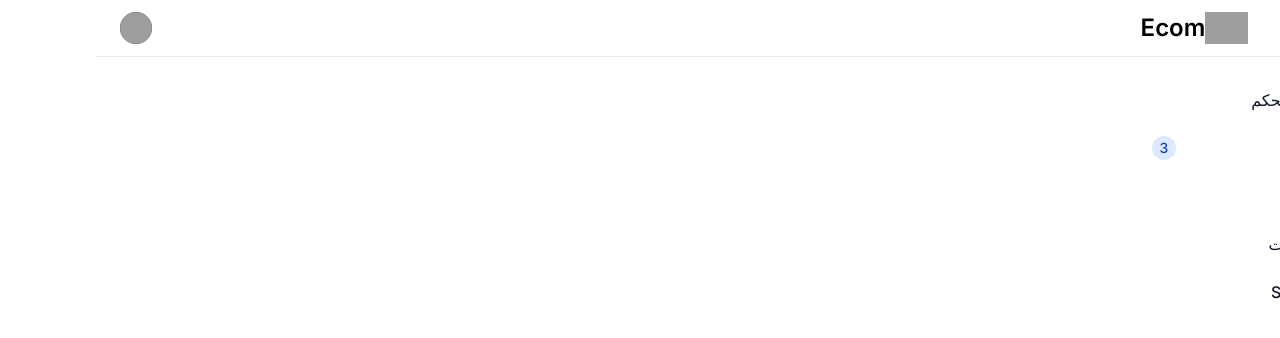
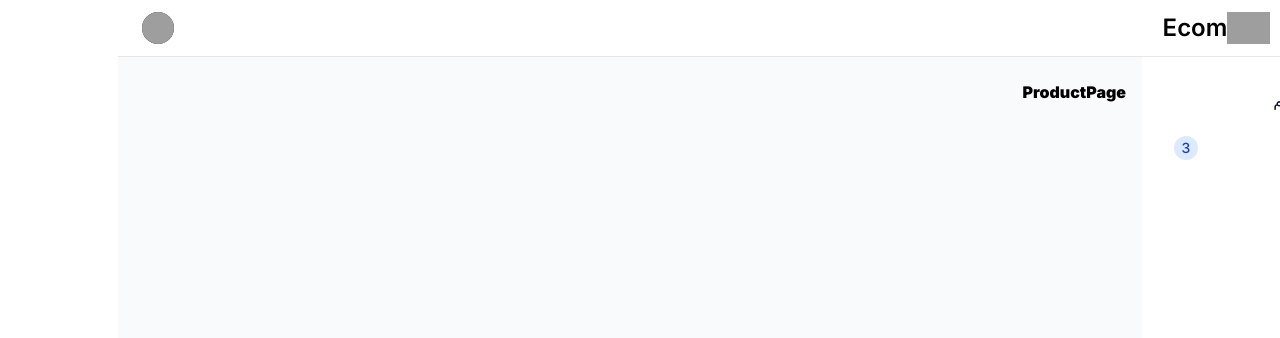
Before and after one commit to YassineBouchama1/Product-Page-Generator-FullStack, a Next.js app in the folder Front/: page /admin/products in a window 1280 px wide. Shown: the top 338 px of the page. Built offline with nearby package versions, Linux system fonts and the light colour scheme; grey boxes are pictures that could not be loaded.

Commit message:
create sidebar

```diff
--- a/Front/src/app/admin/layout.tsx
+++ b/Front/src/app/admin/layout.tsx
@@ -8,12 +8,12 @@ export default function AdminLayout({
   children: React.ReactNode;
 }) {
   return (
-    <>
+    <main className="flex">
       <NavBar />
-      <main>
-        <SideBar />
+      <SideBar />
+      <div className="p-4 md:mr-64 bg-gray-50 w-full h-[100dvh] pt-20 ">
         {children}
-      </main>
-    </>
+      </div>
+    </main>
   );
 }
--- a/Front/src/app/admin/products/page.tsx
+++ b/Front/src/app/admin/products/page.tsx
@@ -1,5 +1,5 @@
 import React from "react";
 
 export default function ProductPage() {
-  return <div>ProductPage</div>;
+  return <div className="text-black font-black">ProductPage</div>;
 }
--- a/Front/src/components/AdminDashboard/SideBar.tsx
+++ b/Front/src/components/AdminDashboard/SideBar.tsx
@@ -4,7 +4,7 @@ export default function SideBar() {
   return (
     <aside
       id="logo-sidebar"
-      className={`fixed ${" right-[-100%]"} sm:right-0 top-0 z-40 w-64 h-screen pt-20 transition-right duration-300 ease-in-out bg-white border-r border-gray-200 sm:translate-x-0 dark:bg-gray-800 dark:border-gray-700`}
+      className={`fixed right-[-100%] sm:right-0 top-0 z-40 w-64 h-screen pt-20 transition-right duration-300 ease-in-out bg-white border-r border-gray-200 sm:translate-x-0 dark:bg-gray-800 dark:border-gray-700`}
       aria-label="Sidebar"
     >
       <div className="h-full px-3 pb-4 overflow-y-auto bg-white dark:bg-gray-800">
```
